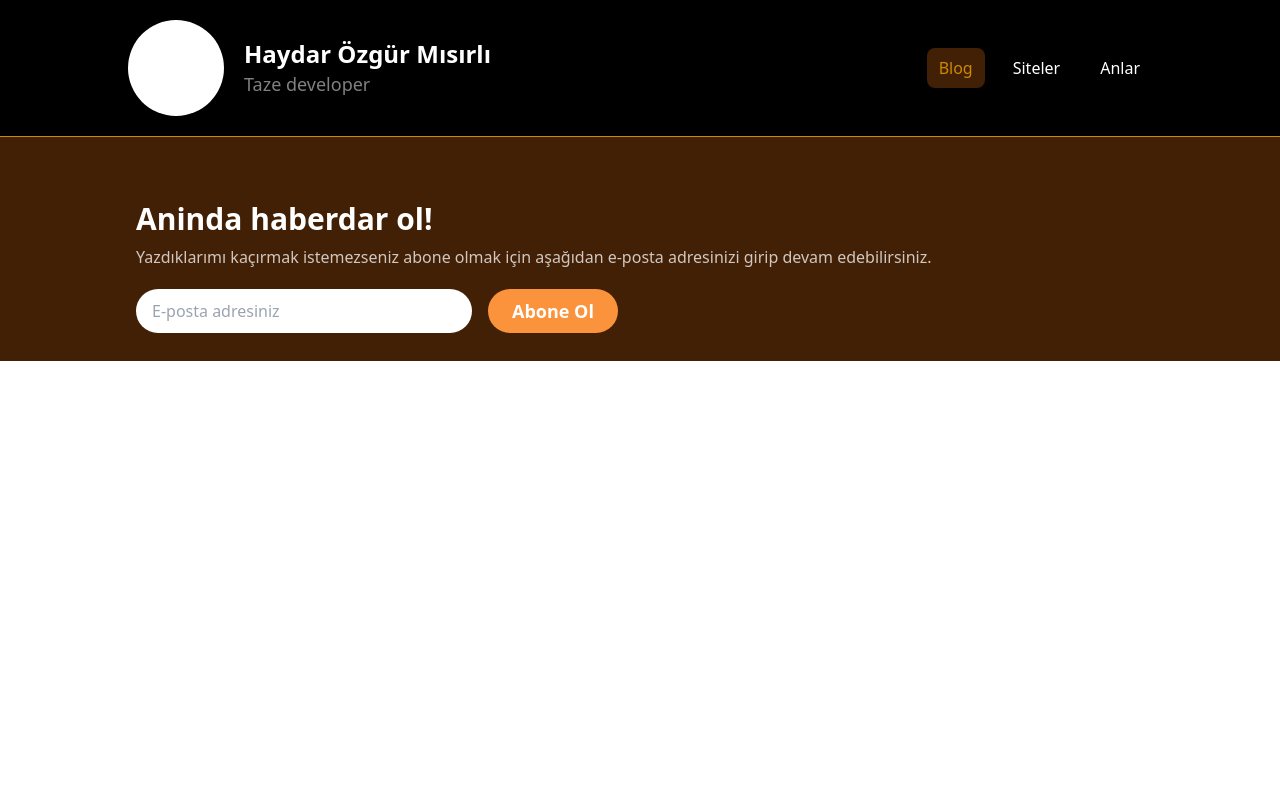
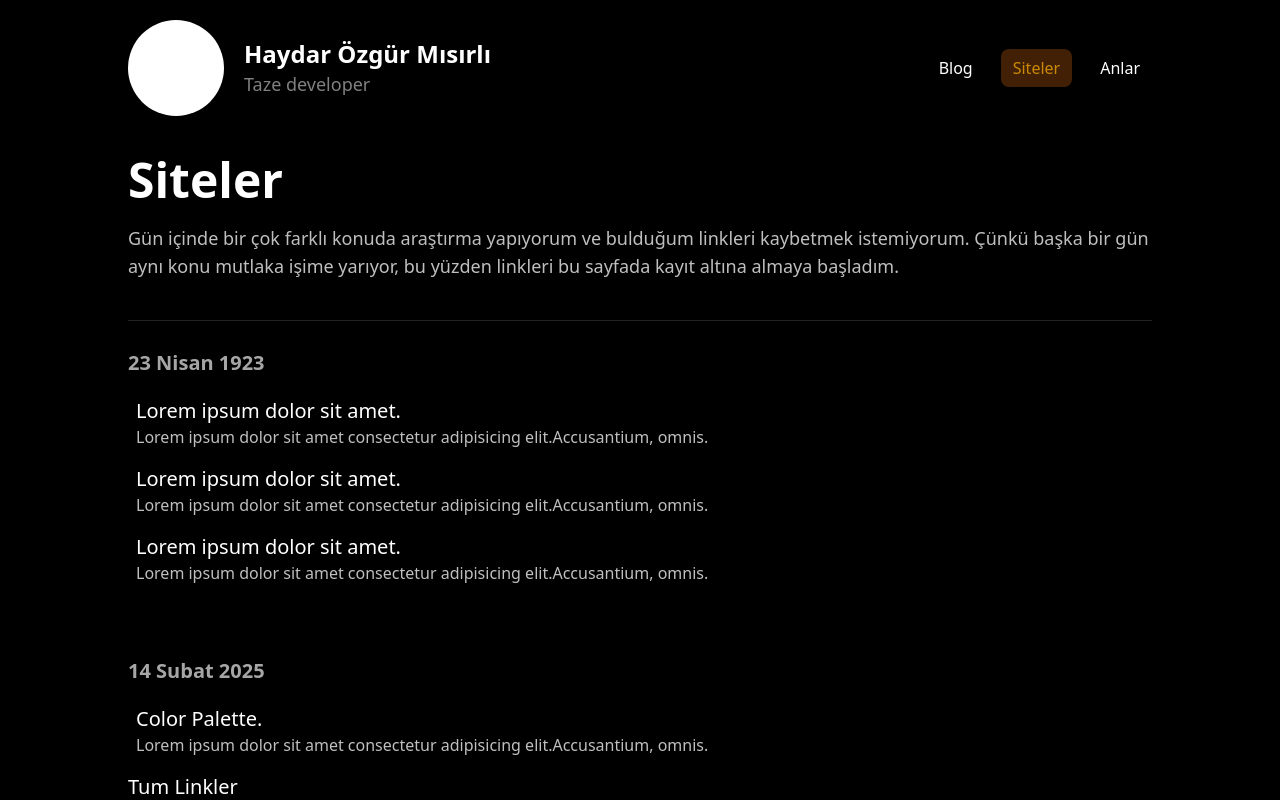
Before and after one commit to Sadre321/blogApp, a React (Vite) app in the folder client/: page /bookmarks in a window 1280 px wide. Shown: the top 800 px of the page. Built offline with nearby package versions, Linux system fonts and the light colour scheme.

Commit message:
Sitenin bookmark sayfasi ile componentleri olusturuldu

```diff
--- a/client/src/App.tsx
+++ b/client/src/App.tsx
@@ -1,6 +1,7 @@
 import { Route, Routes } from 'react-router'
 import Home from "./Pages/Home";
 import Blog from "./Pages/Blog/Blog";
+import Bookmark from "./Pages/Bookmark/Bookmark";
 
 function App() {
   return (
@@ -8,6 +9,7 @@ function App() {
       <Routes>
         <Route path="/" element={<Home/>}/>
         <Route path="/blogs" element={<Blog/>}/>
+        <Route path="/bookmarks" element={<Bookmark/>}/>
       </Routes>
     </>
   );
--- a/client/src/Components/Blog/BlogItems.tsx
+++ b/client/src/Components/Blog/BlogItems.tsx
@@ -1,16 +1,11 @@
-interface BlogItemsLaayout {
-    post:string,
-    index:number
-}
-
-const BlogItems:React.FC<BlogItemsLaayout> = ({post,index}) => {
+const BlogItems: React.FC = ({ post }) => {
   return (
-    <article key={index} className="mb-12">
+    <article className="mb-12">
       <h2 className="text-xl font-semibold mb-3 opacity-65">{post.date}</h2>
       {post.content.map((item, idx) => (
         <p
           key={idx}
-                className="text-lg group group-hover:border font-bold hover:text-yellow-600 border-yellow-600 hover:bg-yellow-950 rounded-lg p-2"
+          className="text-lg group group-hover:border font-bold hover:text-yellow-600 border-yellow-600 hover:bg-yellow-950 rounded-lg p-2 hover:cursor-pointer"
         >
           {item.text}
           <span className="text-yellow-500 hidden font-semibold group-hover:inline-block ml-10 opacity-50 duration-500">
@@ -19,7 +14,7 @@ const BlogItems:React.FC<BlogItemsLaayout> = ({post,index}) => {
         </p>
       ))}
     </article>
-  )
-}
+  );
+};
 
-export default BlogItems
+export default BlogItems;
--- a/client/src/Components/Blog/Blogs.tsx
+++ b/client/src/Components/Blog/Blogs.tsx
@@ -1,6 +1,6 @@
 import BlogItems from "./BlogItems";
 
-const Blogs = ({ blogPosts }) => {
+const Blogs:React.FC = ({ blogPosts }) => {
     if (!blogPosts || blogPosts.length === 0) {
       return <p>No blog posts available.</p>;
     }
@@ -8,7 +8,7 @@ const Blogs = ({ blogPosts }) => {
     return (
       <>
         {blogPosts.map((post, index) => (
-          <BlogItems post={post} index={index}/>
+          <BlogItems post={post} key={index}/>
         ))}
       </>
     );
--- a/client/src/Components/Bookmark/Bookmark.tsx
+++ b/client/src/Components/Bookmark/Bookmark.tsx
@@ -1,31 +1,42 @@
-const Bookmark = () => {
+import BookmarkItem from "./BookmarkItem";
+
+const Bookmark: React.FC = ({ bookMarks }) => {
+  console.log(bookMarks);
+
+  if (!bookMarks || bookMarks.length === 0) {
+    return <p>Site bulunmamaktadir</p>;
+  }
+
   return (
-    <div className="py-5">
-      <h3 className="text-3xl font-bold mb-2 tracking-wide">Siteler</h3>
-      <div className="flex flex-wrap gap-2 py-2">
-        <div className="rounded px-4 py-2 group hover:border-yellow-600 hover:bg-yellow-950 hover:text-white hover:shadow-lg duration-200 w-full">
-          <h6 className="text-xl font-medium group-hover:text-yellow-600">Lorem ipsum dolor sit amet.</h6>
-          <p className="opacity-75">
-            Lorem ipsum dolor sit amet consectetur adipisicing elit. Accusantium, omnis.
-          </p>
+    <>
+      <h1 className="text-5xl font-bold mb-5">Siteler</h1>
+      <p className="opacity-75 text-lg mb-10">
+        Gün içinde bir çok farklı konuda araştırma yapıyorum ve bulduğum
+        linkleri kaybetmek istemiyorum. Çünkü başka bir gün aynı konu mutlaka
+        işime yarıyor, bu yüzden linkleri bu sayfada kayıt altına almaya
+        başladım.
+      </p>
+      <hr className="opacity-15" />
+      <div className="py-5">
+        <div className="flex flex-col flex-wrap gap-16 py-2">
+          {bookMarks.map((book, i) => (
+            <div key={i}>
+              <h2 className="text-xl font-semibold mb-3 opacity-65">
+                {book.date}
+              </h2>
+              {book.content.map((content, i) => (
+                <BookmarkItem content={content} key={i} />
+              ))}
+            </div>
+          ))}
         </div>
-        <div className="rounded px-4 py-2 group hover:border-yellow-600 hover:bg-yellow-950 hover:text-white hover:shadow-lg duration-200 w-full">
-          <h6 className="text-xl font-medium group-hover:text-yellow-600">Lorem ipsum dolor sit amet.</h6>
-          <p className="opacity-75">
-            Lorem ipsum dolor sit amet consectetur adipisicing elit. Accusantium, omnis.
-          </p>
-        </div>
-        <div className="rounded px-4 py-2 group hover:border-yellow-600 hover:bg-yellow-950 hover:text-white hover:shadow-lg duration-200 w-full">
-          <h6 className="text-xl font-medium group-hover:text-yellow-600">Lorem ipsum dolor sit amet.</h6>
-          <p className="opacity-75">
-            Lorem ipsum dolor sit amet consectetur adipisicing elit. Accusantium, omnis.
-          </p>
+        <div className="mb-10">
+          <a href="#" className="text-xl font-medium border-b">
+            Tum Linkler
+          </a>
         </div>
       </div>
-      <div className="pb-10">
-        <a href="#" className="mx-4 text-xl font-medium border-b">Tum Linkler</a>
-      </div>
-    </div>
+    </>
   );
 };
 
--- /dev/null
+++ b/client/src/Components/Bookmark/BookmarkItem.tsx
@@ -0,0 +1,16 @@
+const BookmarkItem: React.FC = ({ content }) => {
+  return (
+    <>
+      <div
+        className="rounded px-2 py-2 group hover:border-yellow-600 hover:bg-yellow-950 hover:text-white hover:shadow-lg duration-200 w-full cursor-pointer"
+      >
+        <h6 className="text-xl font-medium group-hover:text-yellow-600">
+          {content.heading}
+        </h6>
+        {content.text && <p className="opacity-75">{content.text}</p>}
+      </div>
+    </>
+  );
+};
+
+export default BookmarkItem;
--- a/client/src/Components/Navbar/Navbar.tsx
+++ b/client/src/Components/Navbar/Navbar.tsx
@@ -1,25 +1,56 @@
+import { NavLink } from "react-router"; // react-router-dom doğru import edilmeli
+
 const Navbar = () => {
   return (
     <div className="flex justify-between items-center py-5">
       {/* Profile Section */}
-      <div className="flex items-center gap-5">
-        <div className="h-24 w-24 bg-white rounded-full" />
+      <NavLink to="/" className="flex items-center gap-5">
+        <div className="h-24 w-24 bg-white rounded-full">
+          {/* Profil resmi veya ikonu burada ekleyebilirsiniz */}
+        </div>
         <div className="flex flex-col items-start">
           <h2 className="text-2xl font-bold">Haydar Özgür Mısırlı</h2>
           <p className="text-lg opacity-50">Taze developer</p>
         </div>
-      </div>
+      </NavLink>
 
       {/* Navigation Menu */}
       <ul className="flex items-center space-x-4">
-        <li className="bg-yellow-950 text-yellow-600 px-3 py-2 rounded-lg">
-          Blog
+        <li>
+          <NavLink
+            className={({ isActive }) =>
+              isActive
+                ? "bg-yellow-950 text-yellow-600 px-3 py-2 rounded-lg"
+                : "px-3 py-2 rounded-lg"
+            }
+            to="/blogs"
+          >
+            Blog
+          </NavLink>
         </li>
-        <li className="px-3 py-2 rounded-lg transition duration-200">
-          Siteler
+        <li>
+          <NavLink
+            className={({ isActive }) =>
+              isActive
+                ? "bg-yellow-950 text-yellow-600 px-3 py-2 rounded-lg"
+                : "px-3 py-2 rounded-lg transition duration-200"
+            }
+            to="/bookmarks"
+          >
+            Siteler
+          </NavLink>
         </li>
-        <li className=" px-3 py-2 rounded-lg transition duration-200">
-          Anlar
+        <li>
+          <NavLink
+            className={({ isActive }) =>
+              isActive
+                ? "bg-yellow-950 text-yellow-600 px-3 py-2 rounded-lg"
+                : "px-3 py-2 rounded-lg transition duration-200"
+            }
+            to="/moments"
+          >
+            Anlar
+          </NavLink>
         </li>
       </ul>
     </div>
--- /dev/null
+++ b/client/src/Pages/Bookmark/Bookmark.tsx
@@ -0,0 +1,51 @@
+import BookmarkComponent from "../../Components/Bookmark/Bookmark";
+
+interface BookmarkContent {
+  heading: string;
+  text: string;
+}
+
+interface BookmarksLayouts {
+  date: string;
+  content: BookmarkContent[];
+}
+
+const Bookmark: React.FC = () => {
+  const bookMarks: BookmarksLayouts[] | null = [
+    {
+      date: "23 Nisan 1923",
+      content: [
+        {
+          heading: "Lorem ipsum dolor sit amet.",
+          text: "Lorem ipsum dolor sit amet consectetur adipisicing elit.Accusantium, omnis.",
+        },
+        {
+          heading: "Lorem ipsum dolor sit amet.",
+          text: "Lorem ipsum dolor sit amet consectetur adipisicing elit.Accusantium, omnis.",
+        },
+        {
+          heading: "Lorem ipsum dolor sit amet.",
+          text: "Lorem ipsum dolor sit amet consectetur adipisicing elit.Accusantium, omnis.",
+        },
+      ],
+    },
+    {
+      date: "14 Subat 2025",
+      content: [
+        {
+          heading: "Color Palette.",
+          text: "Lorem ipsum dolor sit amet consectetur adipisicing elit.Accusantium, omnis.",
+        }
+      ],
+    },
+  ];
+
+  return (
+    <div className="my-5">
+
+      <BookmarkComponent bookMarks={bookMarks}/>
+    </div>
+  );
+};
+
+export default Bookmark;
```
Also changed, not shown: client/src/Layouts/BaseLayouts.tsx (+7 -7 lines). Lines whose indentation alone changed are shown as unchanged.
